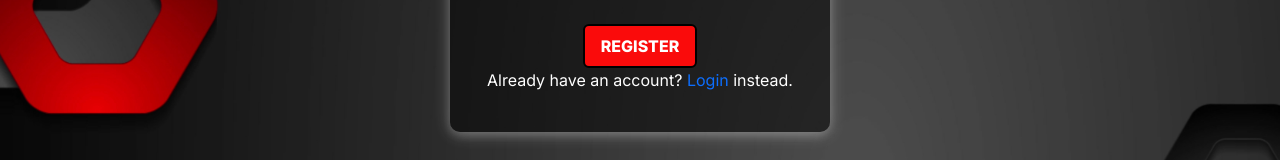
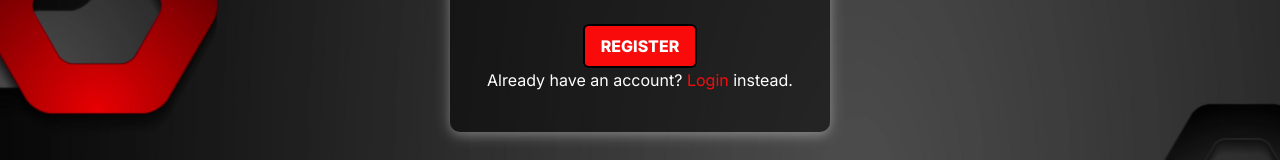
Before and after one commit to jaspherbagor/AutoConnect, a React (Create React App) app in the folder front-end/: page /register in a window 1280 px wide. Shown: the part 652-812 px from the top of the page. Built offline with nearby package versions, Linux system fonts and the light colour scheme.

Commit message:
added a style to the login link in the registration page

```diff
--- a/front-end/src/components/styles/client/register.css
+++ b/front-end/src/components/styles/client/register.css
@@ -52,3 +52,11 @@ html, body {
     background: var(--text-color-dark);
     border: 2px solid var(--primary-color)
 }
+
+.login-link {
+    color: var(--primary-color)
+}
+
+.login-link:hover {
+    color: var(--link-hover)
+}
```
